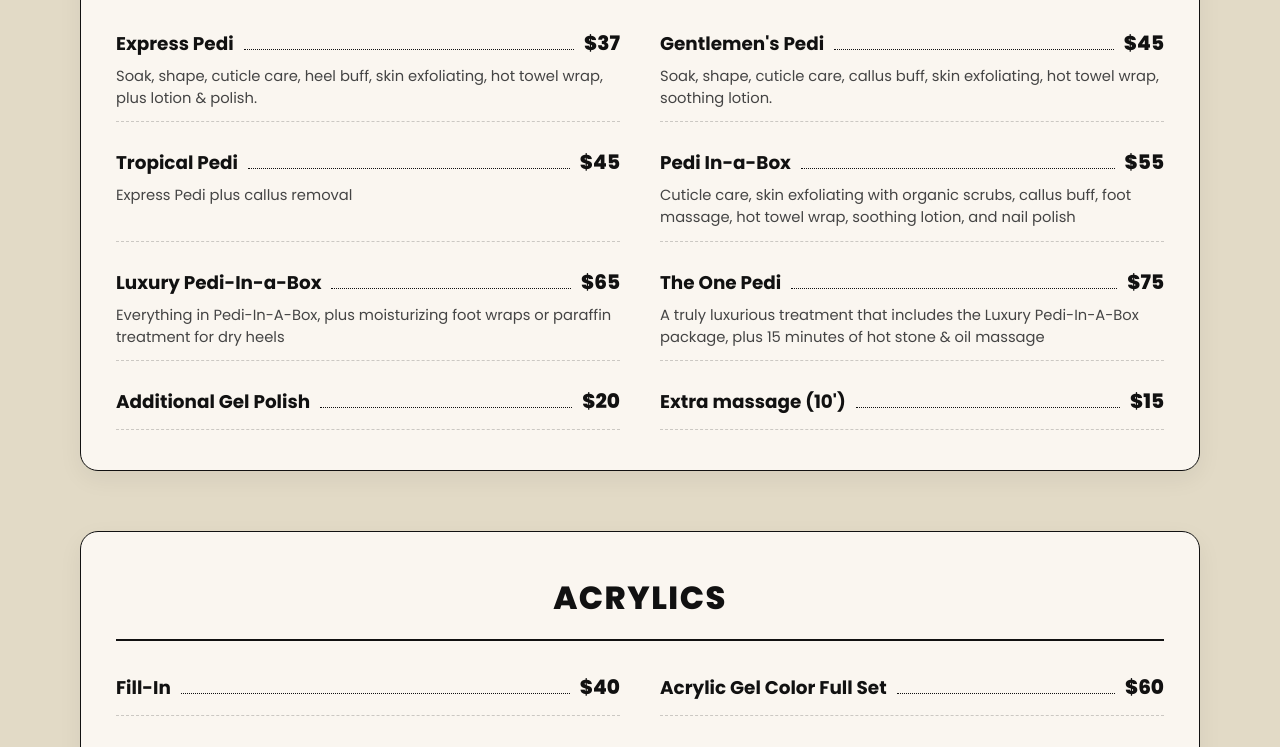
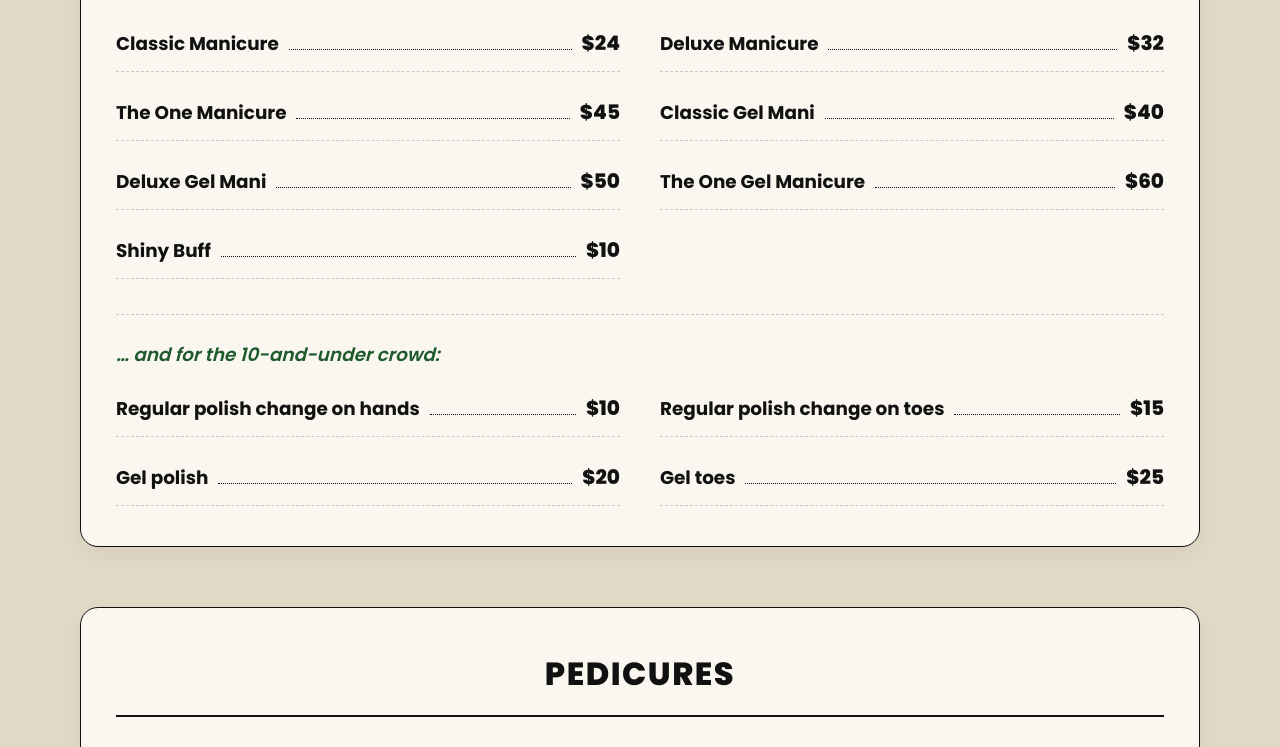
Before and after one commit to Devilin278/the-one-nail-salon, a plain HTML site: page services.html in a window 1280 px wide. Shown: the part 549-1296 px from the top of the page. Drawn offline with Linux system fonts and the light colour scheme.

Commit message:
Add Manicures & Kids menu category as first section on services page

```diff
--- a/services.html
+++ b/services.html
@@ -94,7 +94,122 @@
     <section class="sec menu-sec">
       <div class="sec__in">
 
-        <!-- Category 1: Pedicures -->
+        <!-- Category 1: Manicures & Kids -->
+        <div class="menu-cat" id="manicures-kids">
+          <div class="menu-cat__header">
+            <h2 class="menu-cat__title">Manicures &amp; Kids</h2>
+          </div>
+          <ul class="plist">
+            <li class="plist__item">
+              <div class="plist__text">
+                <div class="plist__head">
+                  <span class="plist__title">Classic Manicure</span>
+                  <span class="plist__sep"></span>
+                  <span class="plist__price">$24</span>
+                </div>
+              </div>
+            </li>
+            <li class="plist__item">
+              <div class="plist__text">
+                <div class="plist__head">
+                  <span class="plist__title">Deluxe Manicure</span>
+                  <span class="plist__sep"></span>
+                  <span class="plist__price">$32</span>
+                </div>
+              </div>
+            </li>
+            <li class="plist__item">
+              <div class="plist__text">
+                <div class="plist__head">
+                  <span class="plist__title">The One Manicure</span>
+                  <span class="plist__sep"></span>
+                  <span class="plist__price">$45</span>
+                </div>
+              </div>
+            </li>
+            <li class="plist__item">
+              <div class="plist__text">
+                <div class="plist__head">
+                  <span class="plist__title">Classic Gel Mani</span>
+                  <span class="plist__sep"></span>
+                  <span class="plist__price">$40</span>
+                </div>
+              </div>
+            </li>
+            <li class="plist__item">
+              <div class="plist__text">
+                <div class="plist__head">
+                  <span class="plist__title">Deluxe Gel Mani</span>
+                  <span class="plist__sep"></span>
+                  <span class="plist__price">$50</span>
+                </div>
+              </div>
+            </li>
+            <li class="plist__item">
+              <div class="plist__text">
+                <div class="plist__head">
+                  <span class="plist__title">The One Gel Manicure</span>
+                  <span class="plist__sep"></span>
+                  <span class="plist__price">$60</span>
+                </div>
+              </div>
+            </li>
+            <li class="plist__item">
+              <div class="plist__text">
+                <div class="plist__head">
+                  <span class="plist__title">Shiny Buff</span>
+                  <span class="plist__sep"></span>
+                  <span class="plist__price">$10</span>
+                </div>
+              </div>
+            </li>
+          </ul>
+
+          <div style="margin-top: 35px; margin-bottom: 22px; padding-top: 25px; border-top: 1px dashed rgba(17, 17, 17, 0.2);">
+            <h3 style="font-family: 'Poppins', Sans-serif; font-size: 1.15rem; font-style: italic; font-weight: 600; color: #1e5a2c; margin: 0;">&hellip; and for the 10-and-under crowd:</h3>
+          </div>
+
+          <ul class="plist">
+            <li class="plist__item">
+              <div class="plist__text">
+                <div class="plist__head">
+                  <span class="plist__title">Regular polish change on hands</span>
+                  <span class="plist__sep"></span>
+                  <span class="plist__price">$10</span>
+                </div>
+              </div>
+            </li>
+            <li class="plist__item">
+              <div class="plist__text">
+                <div class="plist__head">
+                  <span class="plist__title">Regular polish change on toes</span>
+                  <span class="plist__sep"></span>
+                  <span class="plist__price">$15</span>
+                </div>
+              </div>
+            </li>
+            <li class="plist__item">
+              <div class="plist__text">
+                <div class="plist__head">
+                  <span class="plist__title">Gel polish</span>
+                  <span class="plist__sep"></span>
+                  <span class="plist__price">$20</span>
+                </div>
+              </div>
+            </li>
+            <li class="plist__item">
+              <div class="plist__text">
+                <div class="plist__head">
+                  <span class="plist__title">Gel toes</span>
+                  <span class="plist__sep"></span>
+                  <span class="plist__price">$25</span>
+                </div>
+              </div>
+            </li>
+          </ul>
+        </div>
+
+        <!-- Category 2: Pedicures -->
         <div class="menu-cat" id="pedicures">
           <div class="menu-cat__header">
             <h2 class="menu-cat__title">Pedicures</h2>
@@ -181,7 +296,7 @@
           </ul>
         </div>
 
-        <!-- Category 2: Acrylics -->
+        <!-- Category 3: Acrylics -->
         <div class="menu-cat" id="acrylics">
           <div class="menu-cat__header">
             <h2 class="menu-cat__title">Acrylics</h2>
@@ -298,7 +413,7 @@
           </ul>
         </div>
 
-        <!-- Category 3: Designs & Misc. -->
+        <!-- Category 4: Designs & Misc. -->
         <div class="menu-cat" id="designs-misc">
           <div class="menu-cat__header">
             <h2 class="menu-cat__title">Designs &amp; Misc.</h2>
@@ -487,7 +602,7 @@
           </ul>
         </div>
 
-        <!-- Category 4: Waxing -->
+        <!-- Category 5: Waxing -->
         <div class="menu-cat" id="waxing">
           <div class="menu-cat__header">
             <h2 class="menu-cat__title">Waxing</h2>
```
